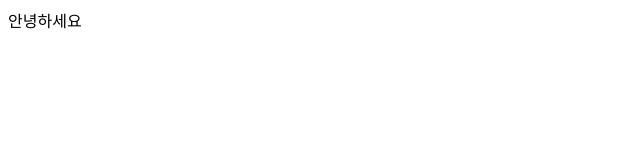
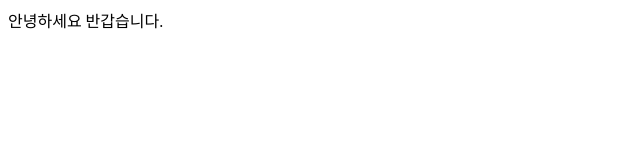
Before and after one commit to 07mz/clone-coding-1, a plain HTML site: page index.html in a window 1280 px wide. Shown: the whole page, without its empty margins (0-640 px from the left). Drawn offline with Linux system fonts and the light colour scheme.

Commit message:
220808 수정

```diff
--- a/index.html
+++ b/index.html
@@ -7,6 +7,6 @@
   <title>Document</title>
 </head>
 <body>
-  안녕하세요
+  안녕하세요 반갑습니다.
 </body>
 </html>
```
